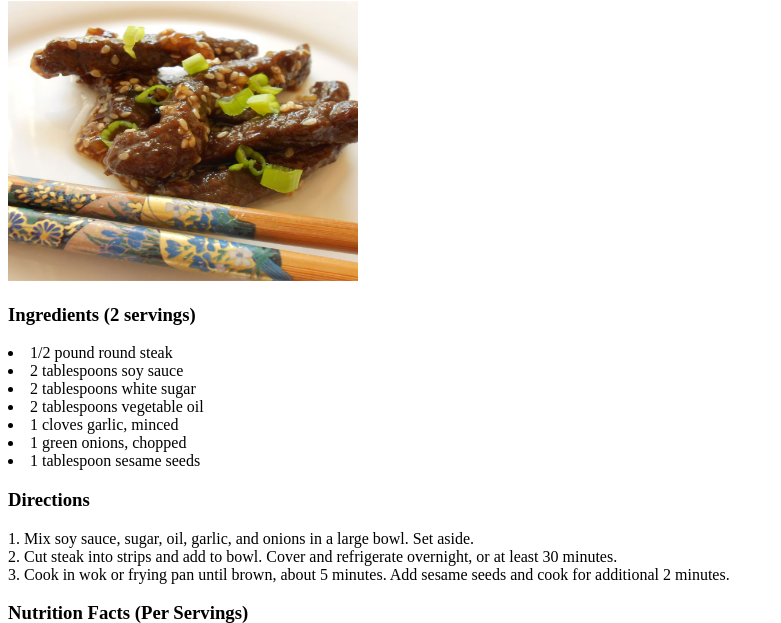
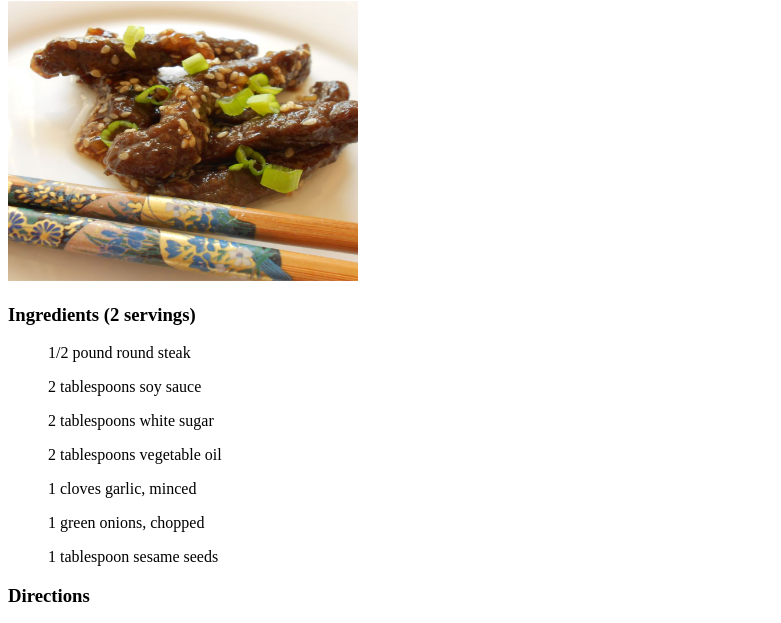
Before and after one commit to lrnzaa/odin-recipes, a plain HTML site: page recipes/beef.html in a window 1280 px wide. Shown: the part 113-736 px from the top of the page, without its empty margins (0-781 px from the left). Drawn offline with Linux system fonts and the light colour scheme.

Commit message:
Change beef.html li to ul

```diff
--- a/recipes/beef.html
+++ b/recipes/beef.html
@@ -12,13 +12,13 @@
     <img src="./../images/beef.jpeg" alt="Sesame Beef" height="280px" width="350px">
 
     <h3>Ingredients (2 servings)</h3>
-    <li>1/2 pound round steak</li>
-    <li>2 tablespoons soy sauce</li>
-    <li>2 tablespoons white sugar</li>
-    <li>2 tablespoons vegetable oil</li>
-    <li>1 cloves garlic, minced</li>
-    <li>1 green onions, chopped</li>
-    <li>1 tablespoon sesame seeds</li>
+    <ul>1/2 pound round steak</ul>
+    <ul>2 tablespoons soy sauce</ul>
+    <ul>2 tablespoons white sugar</ul>
+    <ul>2 tablespoons vegetable oil</ul>
+    <ul>1 cloves garlic, minced</ul>
+    <ul>1 green onions, chopped</ul>
+    <ul>1 tablespoon sesame seeds</ul>
 
     <h3>Directions</h3>
     <p>
```
